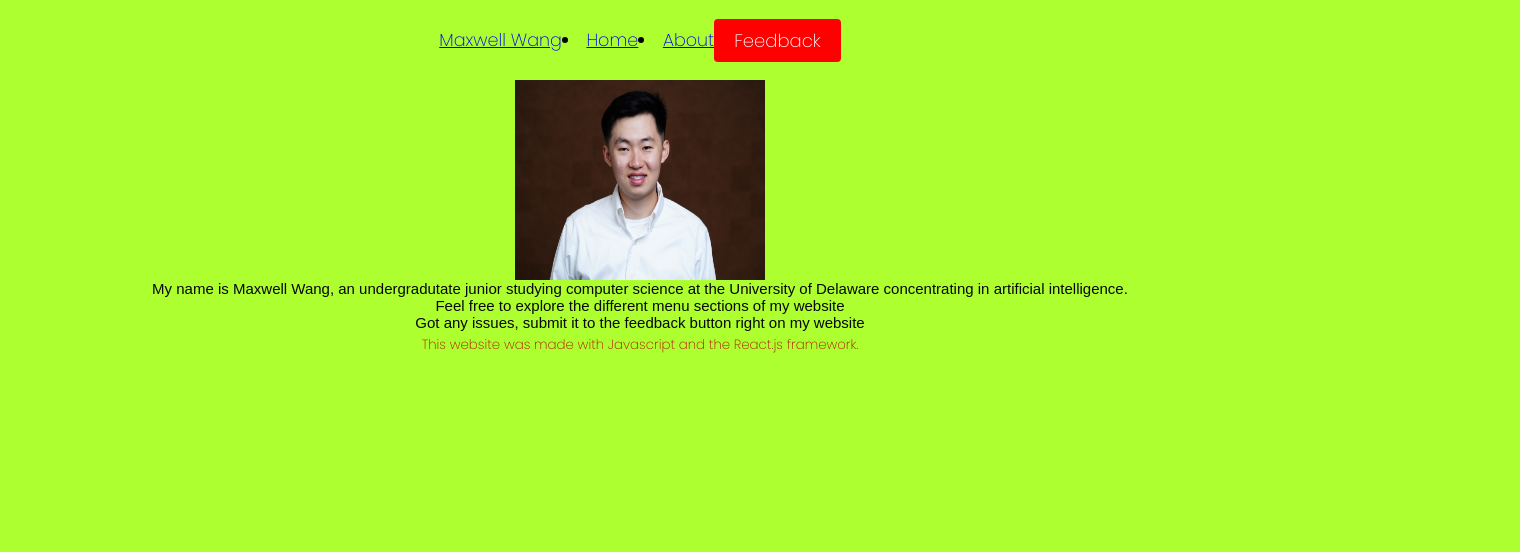
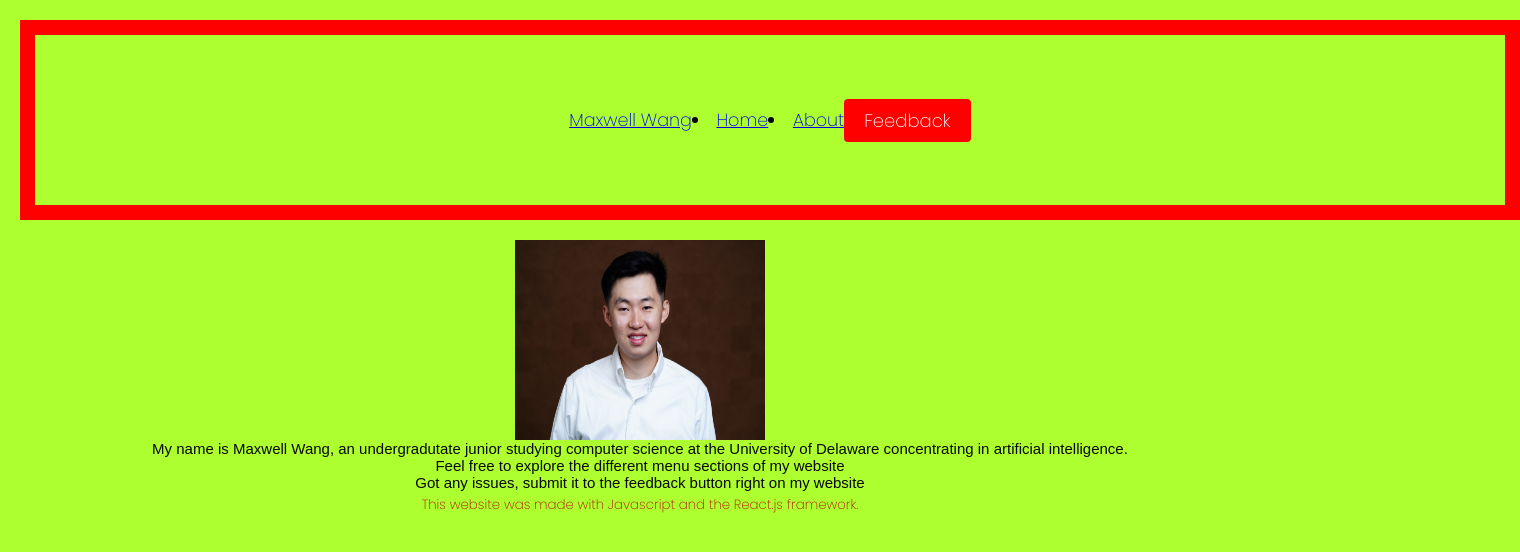
Before and after one commit to mwang840/MaxWang, a React (Create React App) app: page / in a window 1280 px wide. Shown: the top 552 px of the page, 1520 px wide, since content can reach past the window. Built offline with nearby package versions, Linux system fonts and the light colour scheme.

Commit message:
matched navbar items

```diff
--- a/src/App.css
+++ b/src/App.css
@@ -10,12 +10,16 @@ body{
   background-color: rgb(168, 246, 67);
 }
 
-.Navbar{
-  width: 200px;
+.NavbarItems{
+  width: 1500px;
+  height: 200px;
   border: 15px solid red;
-  padding: 20px;
+  padding: 40px;
   margin: 20px;
-  border-radius: 1px solid;
+}
+
+ul{
+  list-style-type: none;
 }
 
 h1{
```
